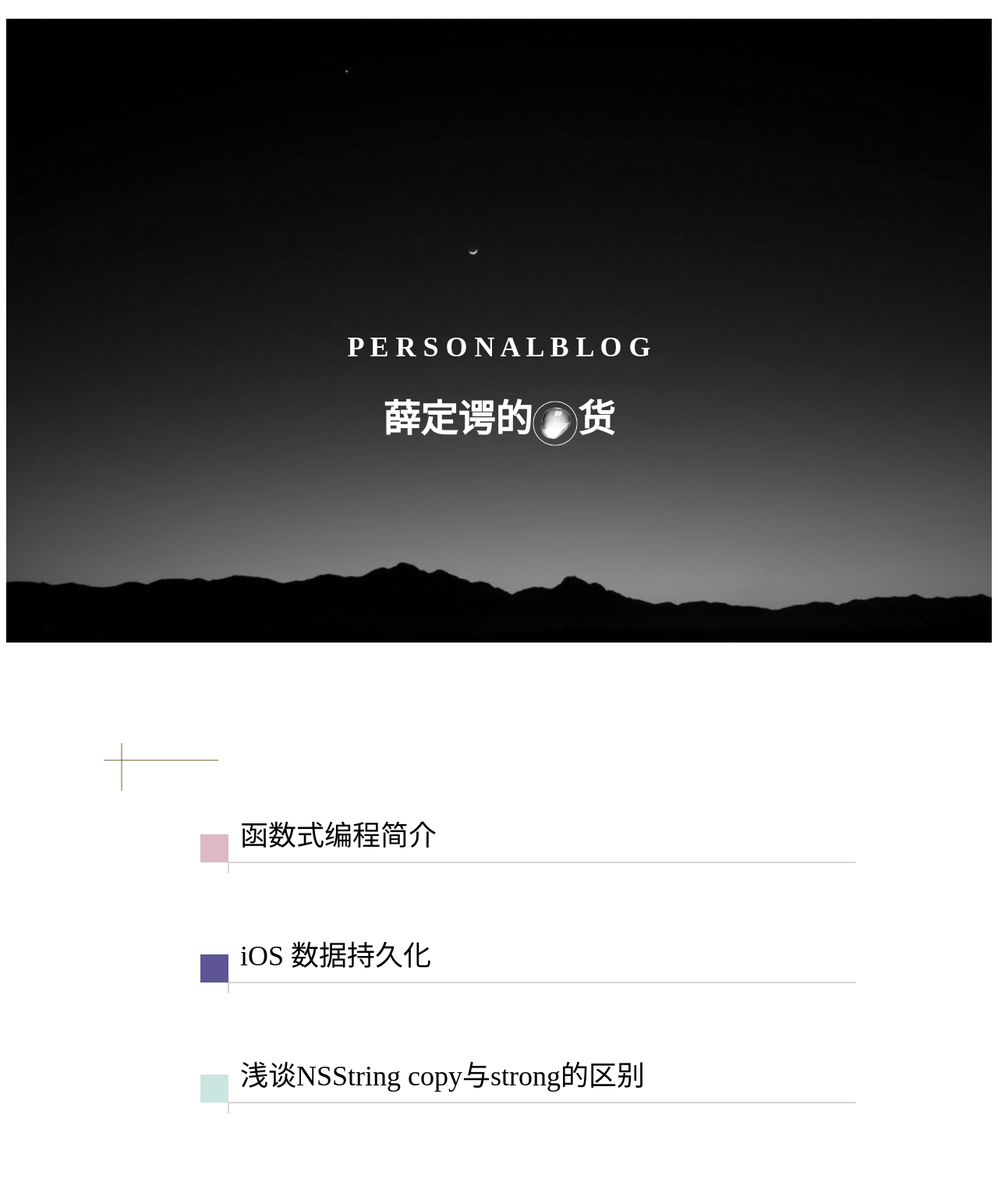
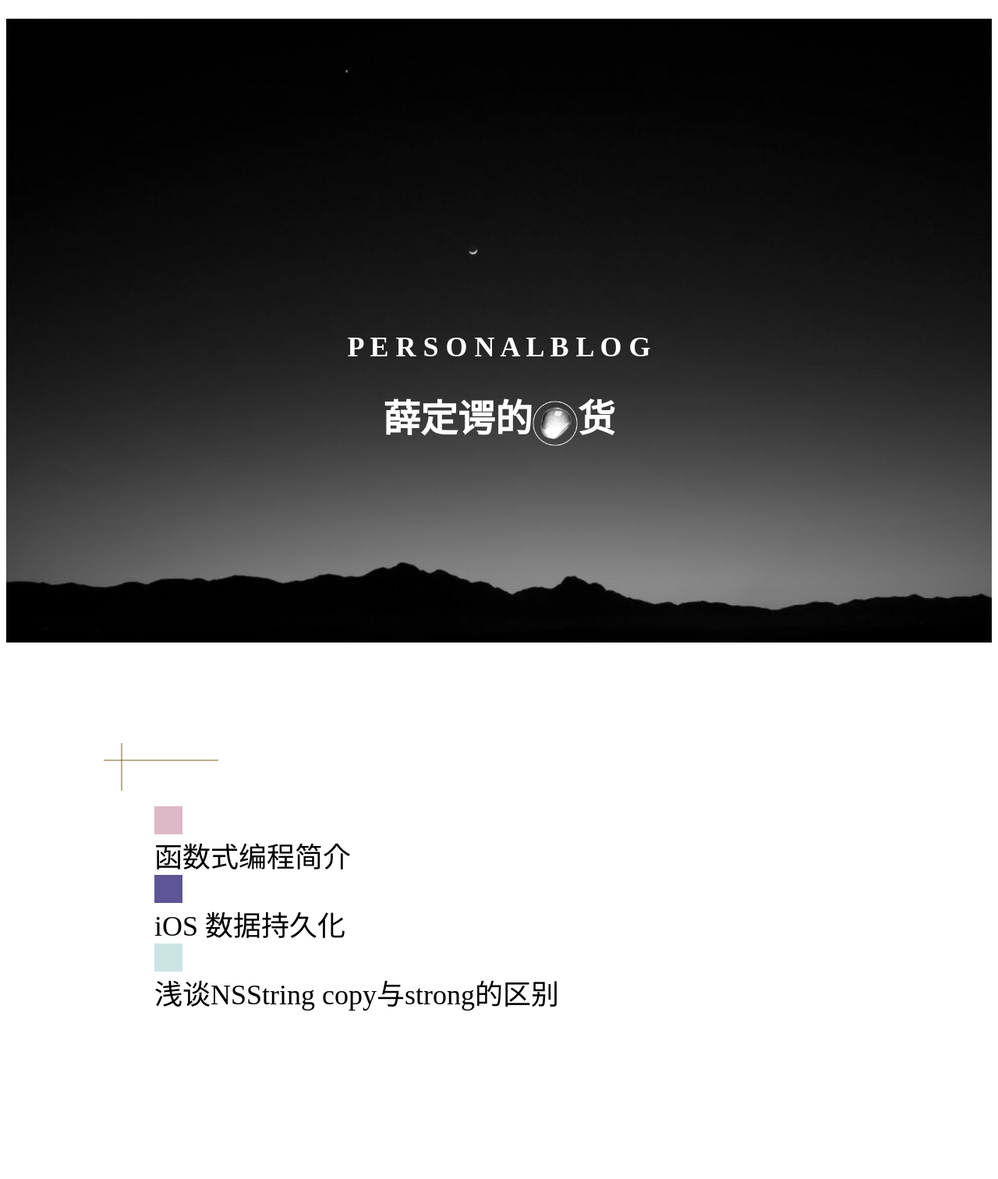
Before and after one commit to happyo/happyo.github.io, a Jekyll site: the page built from index.html, in a window 1280 px wide. Shown: the whole page at 78% size. Built offline with Jekyll 4.4.1, drawn with Linux system fonts in a browser that asks for light colours; after the commit the page ends 1314 px from its top, so only the background shows below that.

Commit message:
修改blog样式

```diff
--- a/_config.yml
+++ b/_config.yml
@@ -9,5 +9,5 @@ kramdown:
 # SCSS
 
 # sass:
-  # sass_dir: _scss
-  # style: :compressed
+#   sass_dir: _scss
+#   style: :compressed
--- a/_layouts/default.html
+++ b/_layouts/default.html
@@ -4,7 +4,7 @@
 <!--[if IE 8]>         <html class="no-js lt-ie9"> <![endif]-->
 <!--[if gt IE 8]><!--> <html class="no-js"> <!--<![endif]-->
     <head>
-        <link rel="stylesheet" type="text/css" href="{{ site.baseurl| split: '/' | join:'/' }}/css/main.css" />
+        <link rel="stylesheet" href="/assets/css/main.css">
         <link rel="stylesheet" type="text/css" href="{{ site.baseurl| split: '/' | join:'/' }}/css/syntax.css">
     </head>
     <body>
--- a/_sass/_home.scss
+++ b/_sass/home.scss
@@ -32,3 +32,9 @@
     // stroke-width:1;
     // stroke:#B1A7A7;
 }
+
+.home-link {
+    color: black;
+    font-size: 36px;
+    text-decoration: none;
+}
--- a/index.html
+++ b/index.html
@@ -8,7 +8,7 @@ title: 薛定谔的水货
         <h1 class="home-title">P E R S O N A L   B L O G</h1>
     </div>
     <div>
-        <h1 class="home-blog-title">薛定谔的<img class="home-water" src="{{ site.baseurl }}/assets/home/water.png"  alt="水滴"/>货</h1>
+        <h1 class="home-blog-title">薛定谔的<img class="home-water" src="{{ site.baseurl }}/assets/home/water.png"  alt="水"/>货</h1>
     </div>
 </header>
 
@@ -25,15 +25,16 @@ title: 薛定谔的水货
            {% for post in site.posts %}
            <li style="list-style-type:none;">
 
-                   <svg xmlns="http://www.w3.org/2000/svg" version="1.1" height="150" width="100%">
+               <!-- <svg xmlns="http://www.w3.org/2000/svg" version="1.1" height="150" width="100%"> -->
 
-                       <a href="{{ site.baseurl }}{{ post.url }}">
-                               <rect x="59" y="36" width="36" height="36" class="home-post-icon"/>
-                               <polyline points="95,86 95,72 900,72"
-                               style="fill:rgba(0,0,0,0);stroke:#B1A7A7;stroke-width:1"/>
-                               <text x="110" y="50" style="font-size: 36px;">{{ post.title }}</text>
-                       </a>
-                   </svg>
+               <a href="{{ site.baseurl }}{{ post.url }}" class="home-link">
+                   <div style="height: 36px; width: 36px" class="home-post-icon"></div>
+                   <!-- <rect x="59" y="36" width="36" height="36" class="home-post-icon"/> -->
+                   <!-- <polyline points="95,86 95,72 900,72" -->
+               <!-- style="fill:rgba(0,0,0,0);stroke:#B1A7A7;stroke-width:1"/> -->
+                   {{post.title}}
+               </a>
+               <!-- </svg> -->
 
            </li>
            {% endfor %}
@@ -59,7 +60,7 @@ title: 薛定谔的水货
                             , "rgba(198, 194, 142, 0.52)"
                             , "rgba(138, 195, 190, 0.44)"]; //Set your colors here
             var color = letters[Math.floor(Math.random() * letters.length)];
-            icons[i].style.fill = color;
+            icons[i].style.backgroundColor = color;
         }
     }
 
```
Also changed, not shown: _sass/post.scss (renamed from _sass/_post.scss), assets/css/main.scss (line endings or trailing spaces).
